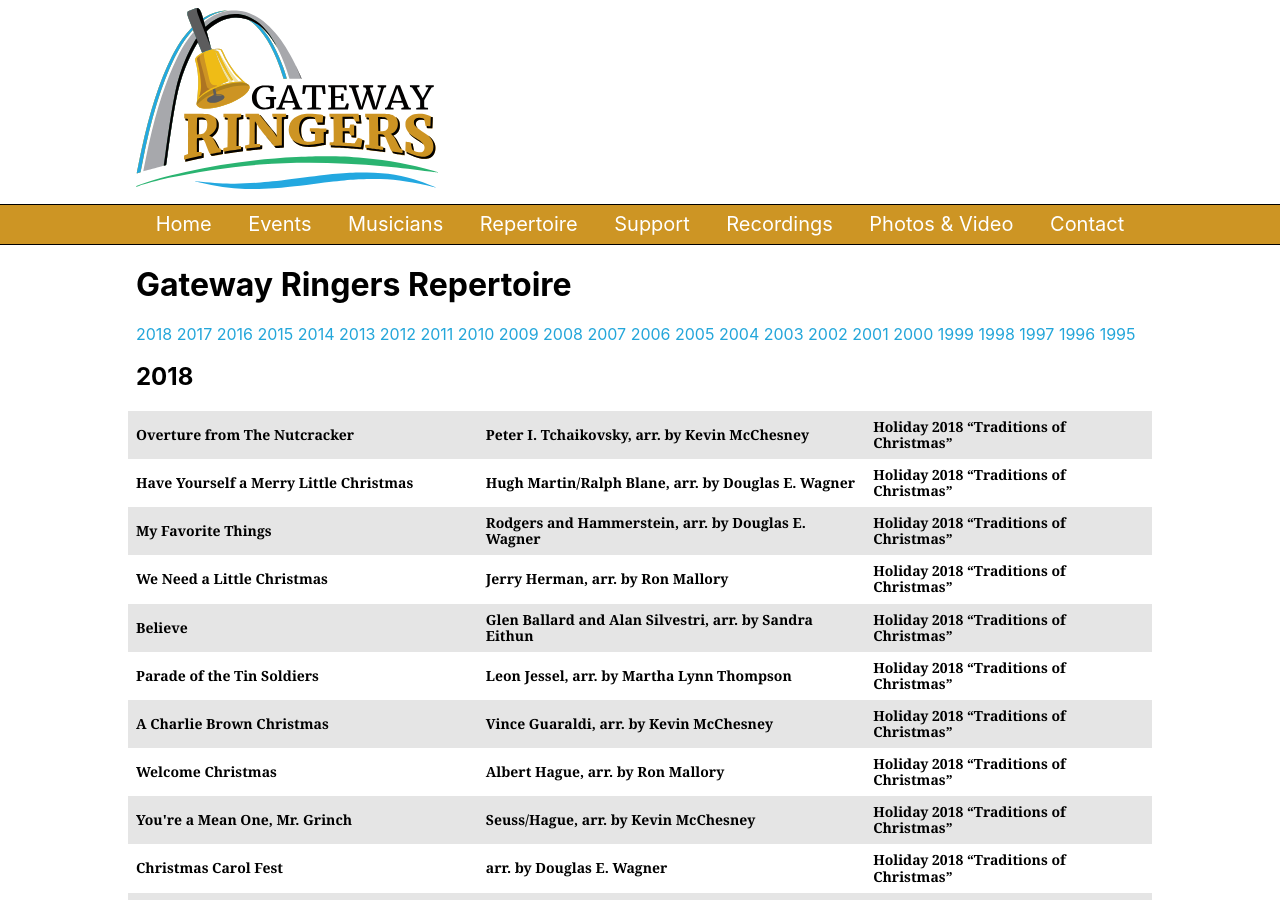
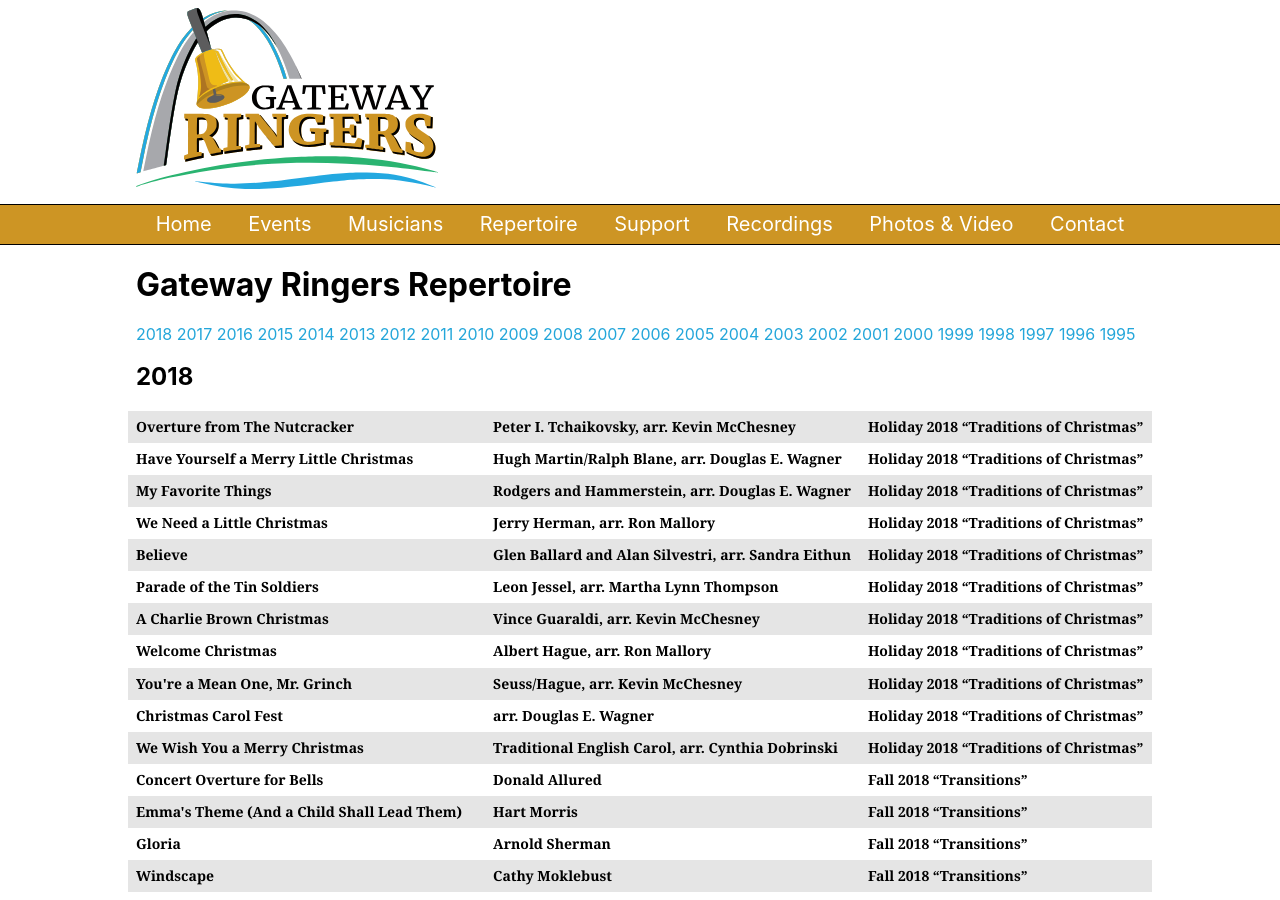
Before and after one commit to GatewayRingers/GatewayRingers.github.io, a Jekyll site: the page built from repertoire.html, in a window 1280 px wide and 900 px high. Built offline with Jekyll 4.4.1, drawn with Linux system fonts in a browser that asks for light colours; nearby versions of some CDN libraries; some of the changed text lies outside the part shown.

Commit message:
Update annual_repertoires.yml

```diff
--- a/_data/annual_repertoires.yml
+++ b/_data/annual_repertoires.yml
@@ -1,37 +1,37 @@
 - year: 2018
   pieces:
     - title: Overture from The Nutcracker
-      composer: Peter I. Tchaikovsky, arr. by Kevin McChesney
+      composer: Peter I. Tchaikovsky, arr. Kevin McChesney
       concert: Holiday 2018 “Traditions of Christmas”
     - title: Have Yourself a Merry Little Christmas
-      composer: Hugh Martin/Ralph Blane, arr. by Douglas E. Wagner
+      composer: Hugh Martin/Ralph Blane, arr. Douglas E. Wagner
       concert: Holiday 2018 “Traditions of Christmas”
     - title: My Favorite Things
-      composer: Rodgers and Hammerstein, arr. by Douglas E. Wagner
+      composer: Rodgers and Hammerstein, arr. Douglas E. Wagner
       concert: Holiday 2018 “Traditions of Christmas”
     - title: We Need a Little Christmas
-      composer: Jerry Herman, arr. by Ron Mallory
+      composer: Jerry Herman, arr. Ron Mallory
       concert: Holiday 2018 “Traditions of Christmas”
     - title: Believe
-      composer: Glen Ballard and Alan Silvestri, arr. by Sandra Eithun
+      composer: Glen Ballard and Alan Silvestri, arr. Sandra Eithun
       concert: Holiday 2018 “Traditions of Christmas”
     - title: Parade of the Tin Soldiers
-      composer: Leon Jessel, arr. by Martha Lynn Thompson
+      composer: Leon Jessel, arr. Martha Lynn Thompson
       concert: Holiday 2018 “Traditions of Christmas”
     - title: A Charlie Brown Christmas
-      composer: Vince Guaraldi, arr. by Kevin McChesney
+      composer: Vince Guaraldi, arr. Kevin McChesney
       concert: Holiday 2018 “Traditions of Christmas”
     - title: Welcome Christmas
-      composer: Albert Hague, arr. by Ron Mallory
+      composer: Albert Hague, arr. Ron Mallory
       concert: Holiday 2018 “Traditions of Christmas”
     - title: You're a Mean One, Mr. Grinch
-      composer: Seuss/Hague, arr. by Kevin McChesney
+      composer: Seuss/Hague, arr. Kevin McChesney
       concert: Holiday 2018 “Traditions of Christmas”
     - title: Christmas Carol Fest
-      composer: arr. by Douglas E. Wagner
+      composer: arr. Douglas E. Wagner
       concert: Holiday 2018 “Traditions of Christmas”
     - title: We Wish You a Merry Christmas
-      composer: Traditional English Carol, arr. by Cynthia Dobrinski
+      composer: Traditional English Carol, arr. Cynthia Dobrinski
       concert: Holiday 2018 “Traditions of Christmas”
     - title: Concert Overture for Bells
       composer: Donald Allured
```
